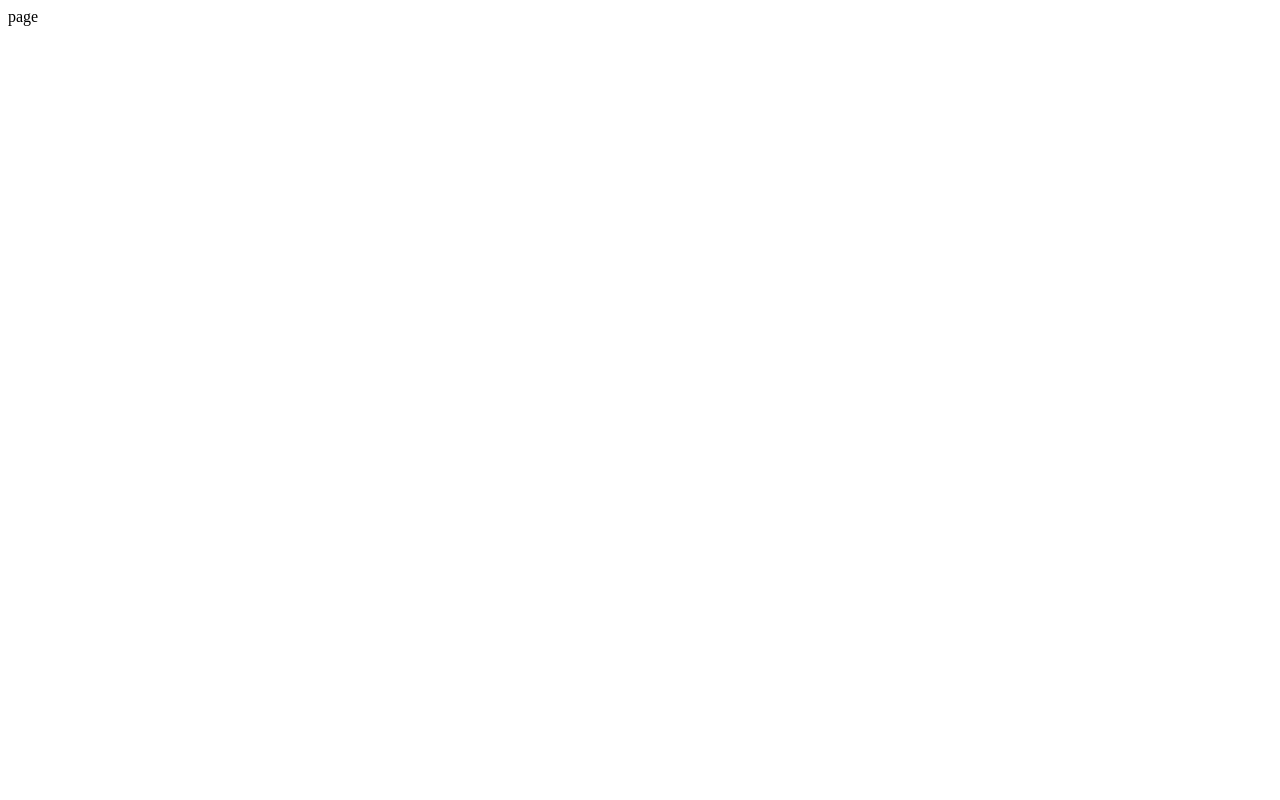
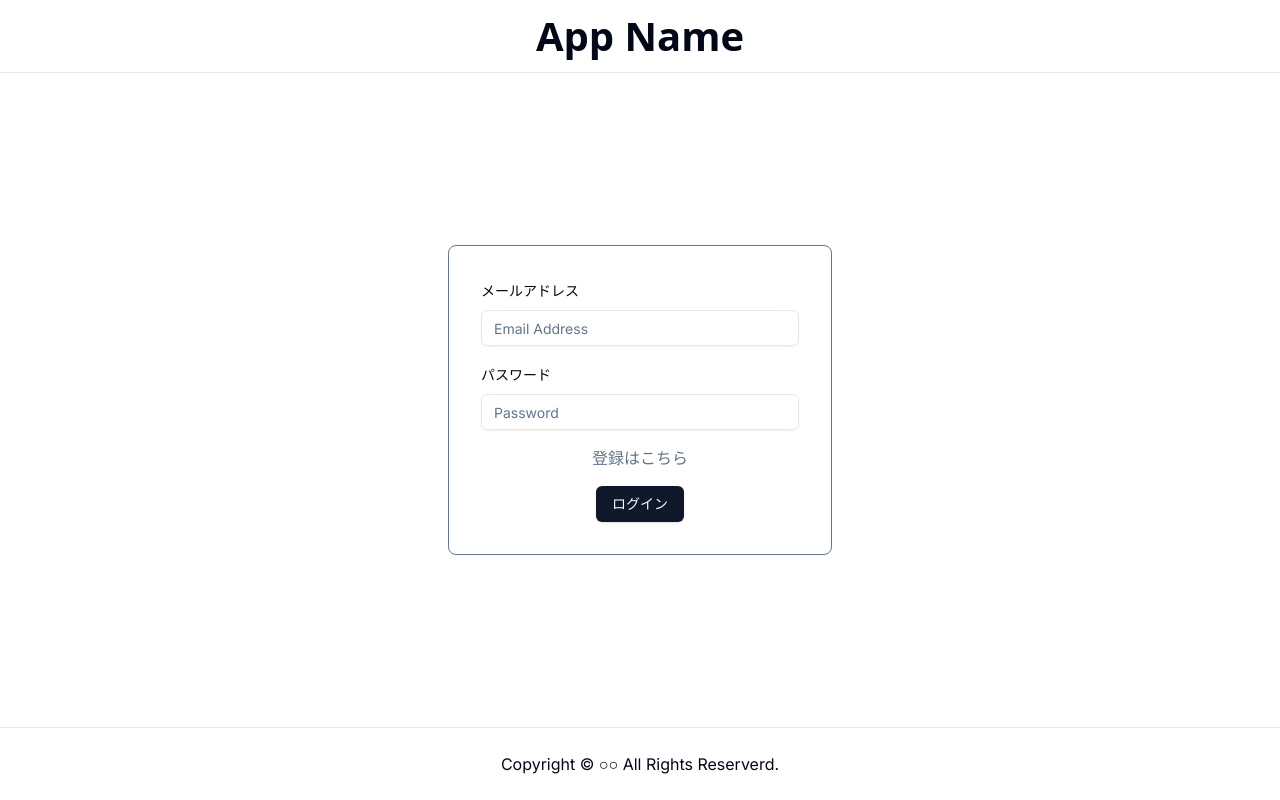
Before and after one commit to utya1414/POMOMAKER, a Next.js app in the folder client/: page /auth/login in a window 1280 px wide. Built offline with nearby package versions, Linux system fonts and the light colour scheme.

Commit message:
add: ログインページを作成

```diff
--- a/client/app/(Home)/layout.jsx
+++ b/client/app/(Home)/layout.jsx
@@ -1,41 +1,13 @@
-import { Inter } from "next/font/google";
-import "./globals.css";
-import { AppLogo, Footer, Sidebar } from "@/lib/components/layouts";
-import { ThemeProvider } from "@/lib/components/providers/ThemeProvider";
-import { Toaster } from "@/lib/components/shadcn-ui/Toaster";
-import { Separator } from "@/lib/components/shadcn-ui/separator";
-const inter = Inter({ subsets: ["latin"] });
+import React from "react";
+import Sidebar from "@/lib/components/layouts/Sidebar";
 
-export const metadata = {
-  title: "Create Next App",
-  description: "Generated by create next app",
+const Layout = ({ children }) => {
+  return (
+    <div className="flex w-full flex-grow">
+      <Sidebar />
+      <main className="flex w-full flex-grow">{children}</main>
+    </div>
+  );
 };
 
-export default function RootLayout({ children }) {
-  return (
-    <html lang="en">
-      <body className={inter.className}>
-        <ThemeProvider
-          attribute="class"
-          defaultTheme="system"
-          enableSystem
-          diableTransitionOnChange
-        >
-          <div className="flex flex-col min-h-screen min-w-full bg-background max-h-screen">
-            <div className="my-4 text-4xl font-sans flex justify-center items-center">
-              <AppLogo />
-            </div>
-            <Separator />
-            <div className="flex w-full flex-grow">
-              <Sidebar />
-              <main className="flex w-full flex-grow">{children}</main>
-            </div>
-            <Separator />
-            <Footer />
-          </div>
-          <Toaster />
-        </ThemeProvider>
-      </body>
-    </html>
-  );
-}
+export default Layout;
--- a/client/app/auth/layout.js
+++ /dev/null
@@ -1,12 +0,0 @@
-export const metadata = {
-  title: 'Next.js',
-  description: 'Generated by Next.js',
-}
-
-export default function RootLayout({ children }) {
- return (
-    <html lang="en">
-      <body>{children}</body>
-    </html>
-  )
-}
--- a/client/app/auth/login/page.jsx
+++ b/client/app/auth/login/page.jsx
@@ -1,7 +1,6 @@
-import React from "react";
+import LoginPage from "@/lib/components/auth/LoginPage";
 
 const page = () => {
-  return <div>page</div>;
+  return <LoginPage />;
 };
-
 export default page;
--- a/client/app/auth/signup/page.jsx
+++ b/client/app/auth/signup/page.jsx
@@ -1,7 +1,7 @@
-import React from "react";
+import SignUpPage from "@/lib/components/auth/SignUp";
 
 const page = () => {
-  return <div>page</div>;
+  return <SignUpPage />;
 };
 
 export default page;
--- /dev/null
+++ b/client/app/layout.jsx
@@ -0,0 +1,38 @@
+import { Inter } from "next/font/google";
+import "./globals.css";
+import { AppLogo, Footer } from "@/lib/components/layouts";
+import { ThemeProvider } from "@/lib/components/providers/ThemeProvider";
+import { Toaster } from "@/lib/components/shadcn-ui/Toaster";
+import { Separator } from "@/lib/components/shadcn-ui/separator";
+const inter = Inter({ subsets: ["latin"] });
+
+export const metadata = {
+  title: "Create Next App",
+  description: "Generated by create next app",
+};
+
+export default function RootLayout({ children }) {
+  return (
+    <html lang="en">
+      <body className={inter.className}>
+        <ThemeProvider
+          attribute="class"
+          defaultTheme="system"
+          enableSystem
+          diableTransitionOnChange
+        >
+          <div className="flex flex-col min-h-screen min-w-full bg-background max-h-screen">
+            <div className="my-4 text-4xl font-sans flex justify-center items-center">
+              <AppLogo />
+            </div>
+            <Separator />
+            <main className="flex w-full flex-grow">{children}</main>
+            <Separator />
+            <Footer />
+          </div>
+          <Toaster />
+        </ThemeProvider>
+      </body>
+    </html>
+  );
+}
--- /dev/null
+++ b/client/lib/components/auth/LoginPage.jsx
@@ -0,0 +1,92 @@
+"use client";
+
+import { Button } from "@/lib/components/shadcn-ui/button";
+import {
+  Form,
+  FormControl,
+  FormDescription,
+  FormField,
+  FormItem,
+  FormLabel,
+  FormMessage,
+} from "@/lib/components/shadcn-ui/form";
+import { Input } from "@/lib/components/shadcn-ui/input";
+
+import { zodResolver } from "@hookform/resolvers/zod";
+import { useForm } from "react-hook-form";
+import { string, z } from "zod";
+import Link from "next/link";
+import { useRouter } from "next/navigation";
+
+const formSchema = z.object({
+  email: string().email({ message: "有効なメールアドレスを入力してください" }),
+  password: string().min(8, {
+    message: "パスワードは8文字以上で入力してください",
+  }),
+});
+
+const LoginPage = () => {
+  return (
+    <div className="w-full flex justify-center items-center">
+      <LoginForm />
+    </div>
+  );
+};
+
+const LoginForm = () => {
+  const router = useRouter();
+  const form = useForm({
+    resolver: zodResolver(formSchema),
+    defaultValues: {
+      username: "",
+    },
+  });
+
+  function onSubmit(values) {
+    console.log(values);
+    router.push("/");
+  }
+  return (
+    <Form {...form}>
+      <form
+        onSubmit={form.handleSubmit(onSubmit)}
+        className="space-y-4 rounded-lg border border-muted-foreground min-w-96 min-h-72 py-8 px-8 "
+      >
+        <FormField
+          control={form.control}
+          name="email"
+          render={({ field }) => (
+            <FormItem>
+              <FormLabel>メールアドレス</FormLabel>
+              <FormControl>
+                <Input placeholder="Email Address" {...field} />
+              </FormControl>
+              <FormMessage />
+            </FormItem>
+          )}
+        />
+        <FormField
+          control={form.control}
+          name="password"
+          render={({ field }) => (
+            <FormItem>
+              <FormLabel>パスワード</FormLabel>
+              <FormControl>
+                <Input placeholder="Password" {...field} />
+              </FormControl>
+              <FormMessage />
+            </FormItem>
+          )}
+        />
+        <div className="flex justify-center text-muted-foreground">
+          <Link href="signup">登録はこちら</Link>
+        </div>
+        <div className="flex justify-center">
+          <Button type="submit">ログイン</Button>
+        </div>
+      </form>
+    </Form>
+  );
+};
+
+export default LoginPage;
```
Also changed, not shown: client/app/globals.css (renamed from client/app/(Home)/globals.css).
